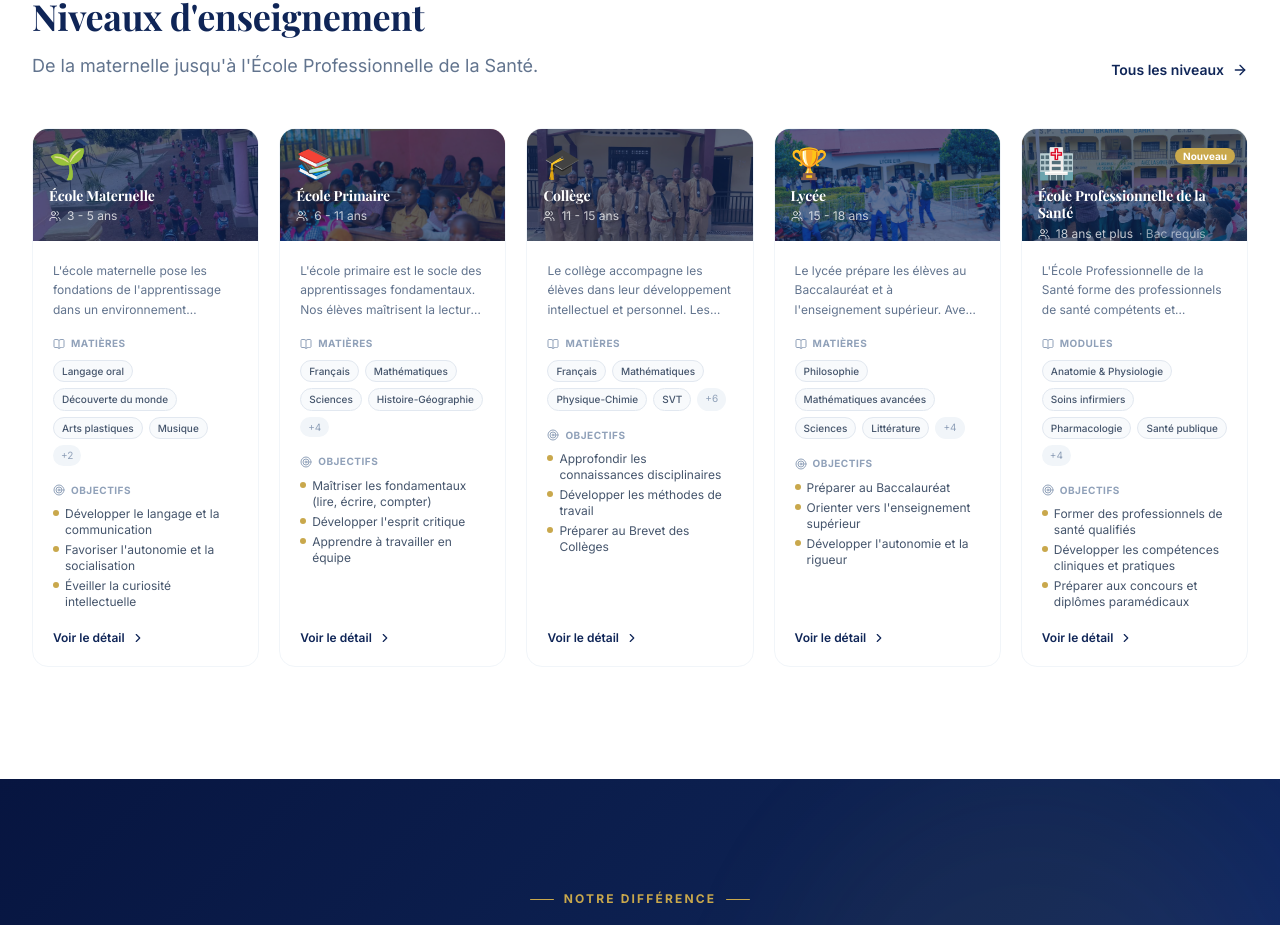
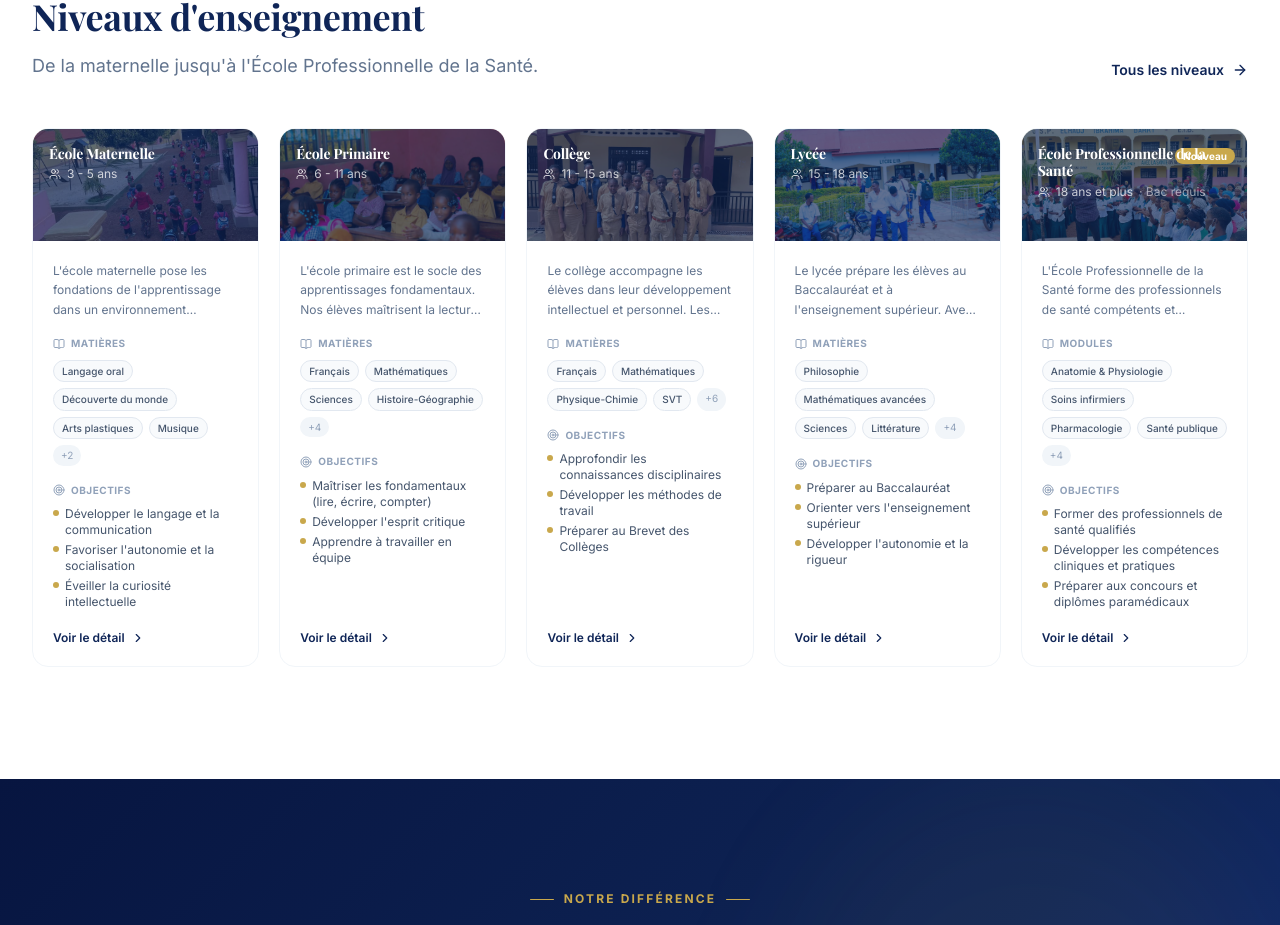
Before and after one commit to Barry-webdev/EIB-School, a Next.js app in the folder Frontend/: page / in a window 1280 px wide. Shown: the part 2023-2948 px from the top of the page. Built offline with nearby package versions, Linux system fonts and the light colour scheme.

Commit message:
fix: suppression emojis sur les cartes avec images

```diff
--- a/Frontend/src/components/features/EducationCard.tsx
+++ b/Frontend/src/components/features/EducationCard.tsx
@@ -40,7 +40,6 @@ export const EducationCard: React.FC<EducationCardProps> = ({ level }) => {
           />
           <div className="absolute inset-0 bg-[#0f2557]/65" />
           <div className="relative z-10 p-4">
-            <div className="text-3xl mb-1.5">{level.icon}</div>
             <h3
               className="font-bold text-sm text-white leading-tight mb-1"
               style={{ fontFamily: "'Playfair Display', Georgia, serif" }}
```
